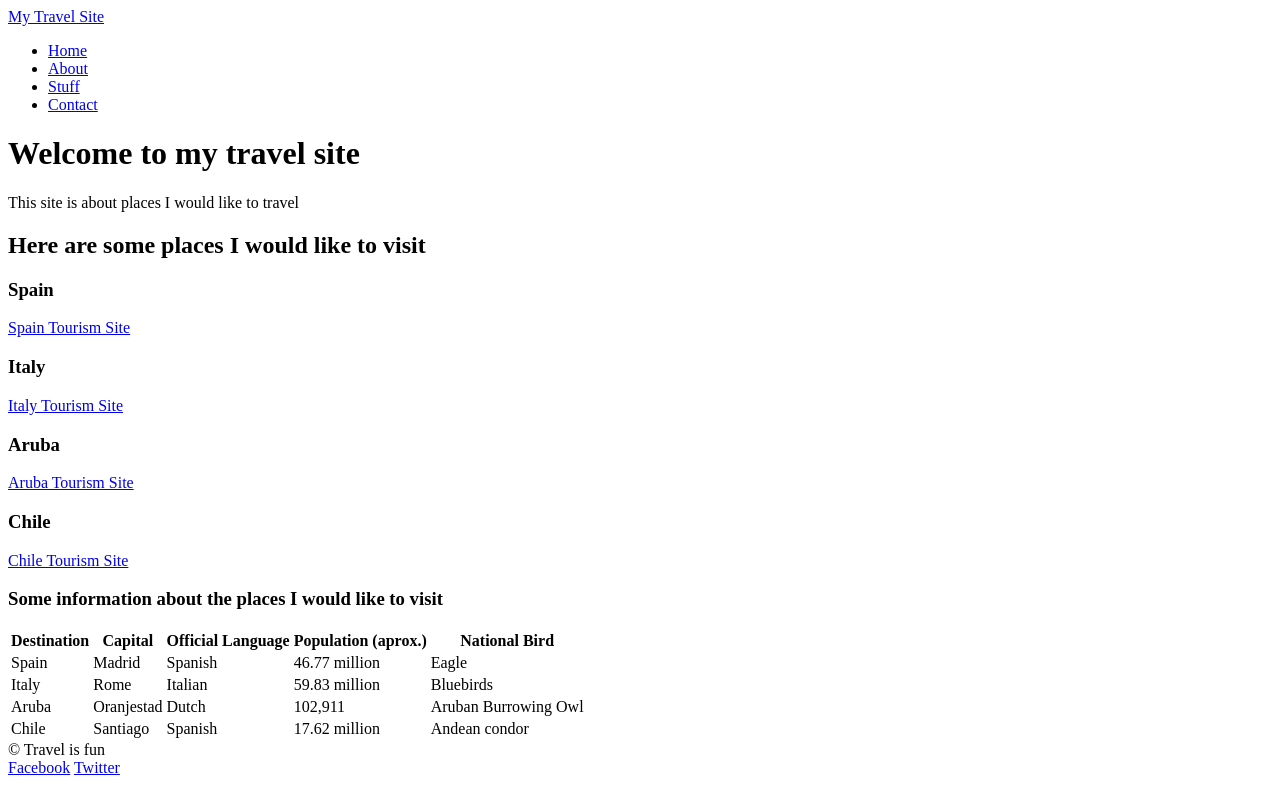
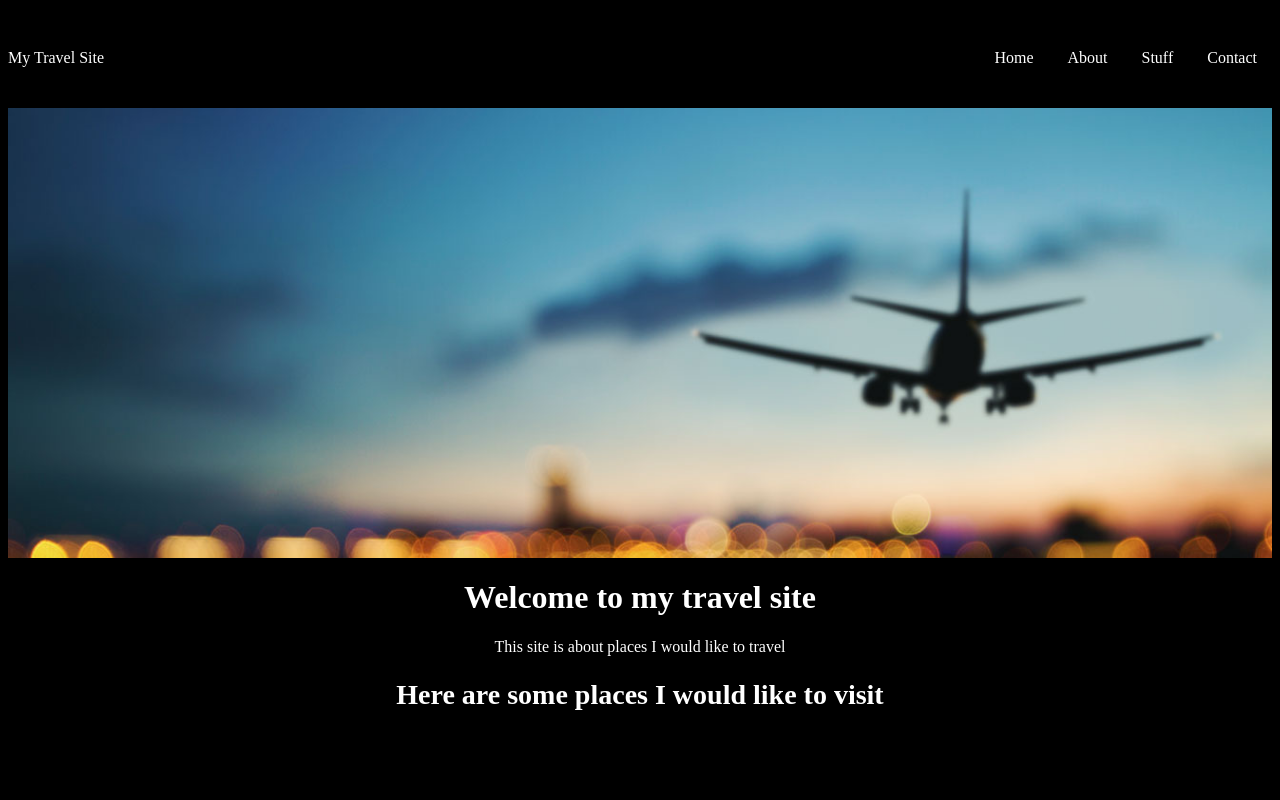
Before and after one commit to tiy-eric/travel_site_styled, a plain HTML site: page index.html in a window 1280 px wide. Shown: the top 800 px of the page. Drawn offline with Linux system fonts and the light colour scheme.

Commit message:
Alexis' recreation of travel site

```diff
--- a/assets/stylesheets/travel.css
+++ b/assets/stylesheets/travel.css
@@ -4,7 +4,9 @@ to border-box. Elements should have padding and
 border included in the element's total width and height
 */
 
-
+* {
+  box-sizing: border-box;
+}
 
 /*
 Set some common styles for the body of the page
@@ -14,25 +16,36 @@ Set some common styles for the body of the page
  - font size to 16px
 */
 
-
+body {
+  background-color: black;
+  color: white;
+  font-style: helvetica;
+  font-size: 16;
+}
 
 /*
 override our h1 style to have a font size of 32px
 */
 
-
+h1 {
+  font-size: 32px;
+}
 
 /*
 override our h2 style to have a font size of 28px
 */
 
-
+h2 {
+  font-size: 28px;
+}
 
 /*
 style the element with the id of header-statement to have centered text
 */
 
-
+#header-statement {
+  text-align: center;
+}
 
 /*
 style the elements with a class of page-row
@@ -42,7 +55,13 @@ style the elements with a class of page-row
  - give the element a margin of 2% on the top and bottom
 */
 
-
+.page-row {
+  width: 100%;
+  clear: both;
+  padding: 5%;
+  margin-top: 2%;
+  margin-bottom: 2%;
+}
 
 /*
 style the elements with a class of card
@@ -58,7 +77,18 @@ style the elements with a class of card
  - set the background to not repeat
 */
 
-
+.card {
+  width: 20%;
+  height: 300px;
+  margin: 2.5%;
+  padding-top: 15%;
+  float: left;
+  background-color: white;
+  text-align: center;
+  color: black;
+  background-size: contain, auto;
+  background-repeat: no-repeat;
+}
 
 /*
 style the element with the id of hero
@@ -69,35 +99,50 @@ style the element with the id of hero
  - set the background image to our hero image (travel_hero.jpg) in our assets/images directory
 */
 
-
+#hero {
+  width: 100%;
+  height: 450px;
+  background-size: cover, auto;
+  background-repeat: no-repeat;
+  background-attachment: fixed;
+  background-image: url("../images/travel_hero.jpg");
+}
 
 /*
  target the element with the id of spain
  set the background image to (spain_flag.svg) in our assets/images directory
 */
 
-
+#spain {
+  background-image: url("../images/spain_flag.svg");
+}
 
 /*
  target the element with the id of italy
  set the background image to (italy_flag.svg) in our assets/images directory
 */
 
-
+#italy {
+  background-image: url("../images/italy_flag.svg");
+}
 
 /*
  target the element with the id of aruba
  set the background image to (aruba_flag.svg) in our assets/images directory
 */
 
-
+#aruba {
+  background-image: url("../images/aruba_flag.svg");
+}
 
 /*
  target the element with the id of chile
  set the background image to (chile_flag.svg) in our assets/images directory
 */
 
-
+#chile {
+  background-image: url("../images/chile_flag.svg");
+}
 
 /*
  target the element with the id of masthead
@@ -106,19 +151,28 @@ style the element with the id of hero
   - line height of 100px
 */
 
+#masthead {
+  width: 100%;
+  height: 100px;
+  line-height: 100px;
+}
 
 
 /*
  target the element with the id of nav-list and float it to the left
 */
 
-
+#logo {
+  float: left;
+}
 
 /*
  target the element with the id of nav and float it to the right
 */
 
-
+#navbar {
+  float: right;
+}
 
  /*
  target the element with the id of nav-list
@@ -126,7 +180,11 @@ style the element with the id of hero
   - remove bullets from the unorder list
 */
 
-
+#nav-list {
+  margin: 0;
+  padding: 0;
+  list-style: none;
+}
 
 /*
  target the elements with the class of nav-link
@@ -135,7 +193,13 @@ style the element with the id of hero
   - left and right padding of 15px
 */
 
-
+.nav-link {
+  display: inline;
+  padding-top: 5px;
+  padding-bottom: 5px;
+  padding-left: 15px;
+  padding-right: 15px;
+}
 
 /*
  target the links inside element with the id of masthead
@@ -143,7 +207,10 @@ style the element with the id of hero
   - make sure the text is white
 */
 
-
+#masthead a {
+  text-decoration: none;
+  color: white;
+}
 
 /*
  target the element with the id of footer
@@ -152,13 +219,19 @@ style the element with the id of hero
   - set the line height to 100px
 */
 
-
+#footer {
+  width: 100%;
+  height: 100px;
+  line-height: 100px;
+}
 
 /*
  target the element with the id of copyright and float it to the left
 */
 
-
+#copyright {
+  float: left;
+}
 
 /*
  target the table element
@@ -167,14 +240,24 @@ style the element with the id of hero
   - make the width 100%
 */
 
-
+table {
+  border-style: solid;
+  border-radius: 2px;
+  border-color: black;
+  border-collapse: collapse;
+  width: 100%;
+}
 
 /*
  target the tr, td, and th elements
   - give a 2px black solid border to the table
 */
 
-
+tr, td, th {
+  border-style: solid;
+  border-radius: 2px;
+  border-color: black;
+}
 
 /*
  target the th element
@@ -182,7 +265,10 @@ style the element with the id of hero
   - set the text color to white
 */
 
-
+th {
+  background-color: black;
+  color: white;
+}
 
 /*
  target the element with the id of travel-table
@@ -190,14 +276,19 @@ style the element with the id of hero
   - make the background color white
 */
 
-
+#travel-table {
+  color: black;
+  background-color: white;
+}
 
 /*
  target the h3 element within the element with the id of travel-table
   - center align the text
 */
 
-
+#travel-table h3 {
+  text-align: center;
+}
 
 /*
  target the element with the id of social-links
@@ -206,9 +297,20 @@ style the element with the id of hero
   - give a left and right padding of 15px
 */
 
-
+#social-links {
+  float: right;
+  padding-top: 5px;
+  padding-bottom: 5px;
+  padding-left: 15px;
+  padding-right: 15px;
+}
 
 /*
  target the links inside element with the id of social-links
   - make sure the text is white and there is no underline
 */
+
+#social-links a {
+  color: white;
+  text-decoration: none;
+}
```
Also changed, not shown: 1 other file.
